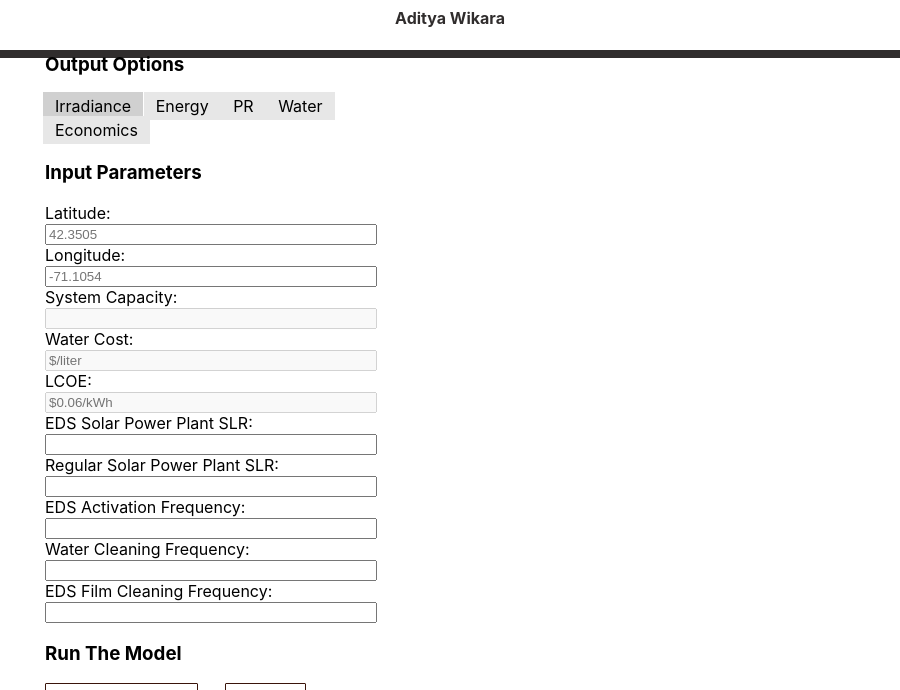
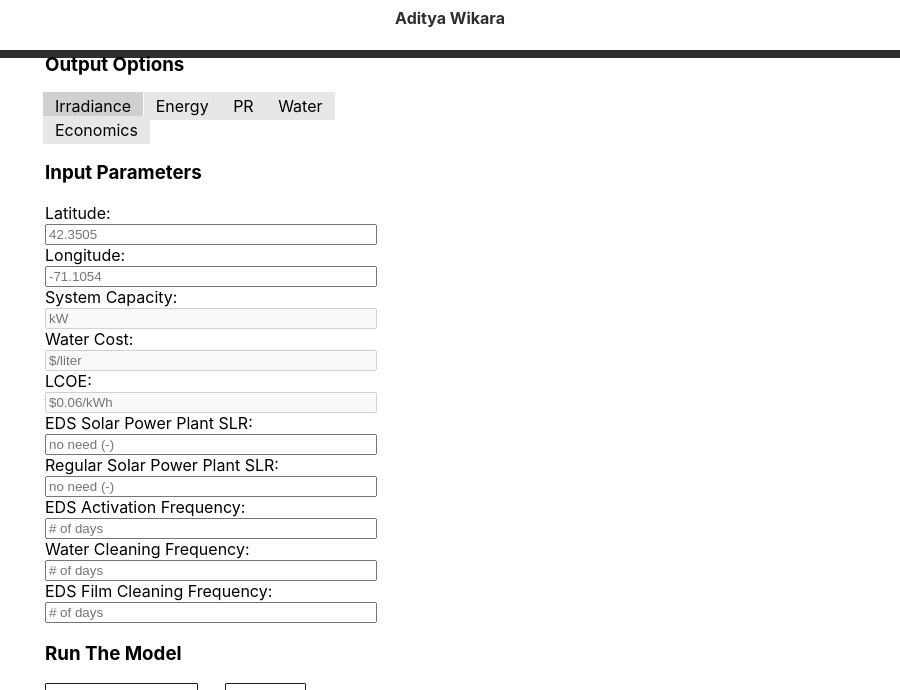
Before and after one commit to adwikara/eds_modelling_tool, an Electron app: page src/index.html in a window 900 px wide. Shown: the part 110-800 px from the top of the page. Drawn offline with Linux system fonts and the light colour scheme.

Commit message:
updates on unit labels

```diff
--- a/package.json
+++ b/package.json
@@ -6,9 +6,7 @@
   "scripts": {
     "test": "echo \"Error: no test specified\" && exit 1",
     "start": "electron .",
-    "package-mac": "electron-packager . --overwrite --platform=darwin --arch=x64 --icon=img/sun.png --prune=true --out=release-builds",
-    "package-win": "electron-packager . electron-tutorial-app --overwrite --asar=true --platform=win32 --arch=ia32 --icon=img/sun.png --prune=true --out=release-builds --version-string.CompanyName=CE --version-string.FileDescription=CE --version-string.ProductName=\"Electron Tutorial App\"",
-    "package-linux": "electron-packager . electron-tutorial-app --overwrite --asar=true --platform=linux --arch=x64 --icon=img/sun.png --prune=true --out=release-builds"
+    "package-win": "electron-packager . electron-tutorial-app --overwrite --asar=true --platform=win32 --arch=ia32 --icon=./img/sun.png --prune=true --out=release-builds --version-string.CompanyName=CE --version-string.FileDescription=CE --version-string.ProductName=\"EDS Modelling Tool\""
   },
   "repository": {
     "type": "git",
--- a/src/index.html
+++ b/src/index.html
@@ -40,21 +40,21 @@
                 <label>Longitude: </label><br>
                 <input type="text" id="lng" placeholder="-71.1054"><br>
                 <label>System Capacity: </label><br>
-                <input type="text" id="sys_cap" disabled="true"><br>
+                <input type="text" id="sys_cap" disabled="true" placeholder="kW"><br>
                 <label>Water Cost: </label><br>
                 <input type="text" id="water_cost" disabled="true" placeholder="$/liter"><br>
                 <label>LCOE: </label><br>
                 <input type="text" id="lcoe" disabled="true" placeholder="$0.06/kWh"><br>
                 <label>EDS Solar Power Plant SLR: </label><br>
-                <input type="text" id="eds_slr"><br>
+                <input type="text" id="eds_slr" placeholder="no need (-)"><br>
                 <label>Regular Solar Power Plant SLR: </label><br>
-                <input type="text" id="reg_slr"><br>
+                <input type="text" id="reg_slr" placeholder="no need (-)"><br>
                 <label>EDS Activation Frequency: </label><br>
-                <input type="text" id="eds_freq"><br>
+                <input type="text" id="eds_freq" placeholder="# of days"><br>
                 <label>Water Cleaning Frequency: </label><br>
-                <input type="text" id="water_freq"><br>
+                <input type="text" id="water_freq" placeholder="# of days"><br>
                 <label>EDS Film Cleaning Frequency: </label><br>
-                <input type="text" id="eds_clean_freq"><br>
+                <input type="text" id="eds_clean_freq" placeholder="# of days"><br>
             </div>
             <div>
                 <div class="sub-header">
--- a/src/index.js
+++ b/src/index.js
@@ -36,7 +36,7 @@ let exitBtns = []
 let data
 let loadWheel = document.querySelectorAll('.loading')
 displayOutput = document.getElementById("display_output")
-const backendTimer = 7000 // 7 seconds
+const backendTimer = 7500 // 7.5 seconds
 
 
 /* New Window Feature To Display Formula Sheet */
@@ -554,9 +554,9 @@ function displayPR() {
                 let prPlots = document.createElement("div")
                 prPlots.className = "plot-format"
                 let edsPlot = document.createElement("img")
-                edsPlot.src = "./img/PR_eds_plot.png"
+                edsPlot.src = "../img/PR_eds_plot.png"
                 let regPlot = document.createElement("img")
-                regPlot.src = "./img/PR_reg_plot.png"
+                regPlot.src = "../img/PR_reg_plot.png"
                 prPlots.appendChild(edsPlot)
                 prPlots.appendChild(regPlot)
 
```
Also changed, not shown: img/solar.ico (added).
